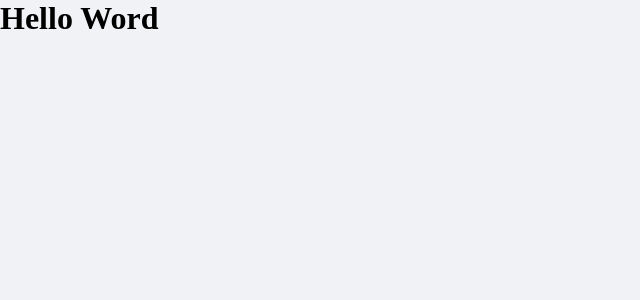
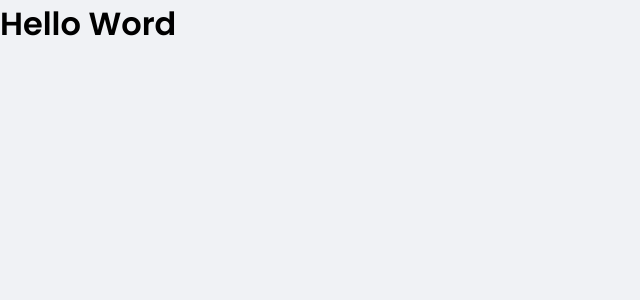
Before and after one commit to curioussdev/dt-money, a React (Create React App) app: page / in a window 1280 px wide. Shown: the top 300 px of the page, without its empty margins (0-640 px from the left). Built offline with nearby package versions, Linux system fonts and the light colour scheme.

Commit message:
importando fontes do Google Fonts

```diff
--- a/public/index.html
+++ b/public/index.html
@@ -1,6 +1,9 @@
 <!DOCTYPE html>
 <html lang="en">
   <head>
+    <link rel="preconnect" href="https://fonts.googleapis.com">
+    <link rel="preconnect" href="https://fonts.gstatic.com" crossorigin>
+
     <meta charset="utf-8" />
     <meta name="viewport" content="width=device-width, initial-scale=1" />
 
@@ -8,7 +11,11 @@
     <link rel="shortcut icon" href="favicon.png" type="image/png">
 
     <title>Billadas Money</title>
-  </head>
+
+
+  <link href="https://fonts.googleapis.com/css2?family=Poppins:wght@400;600&display=swap" rel="stylesheet">
+
+</head>
   <body>
     <noscript>You need to enable JavaScript to run this app.</noscript>
     <div id="root"></div>
--- a/src/styles/global.ts
+++ b/src/styles/global.ts
@@ -40,6 +40,15 @@
         -webkit-font-smoothing: antialiased; // hack para melhor leitura de fontes nos browsers
     }
 
+    body, input, textarea, button { // por padrão o input, textarea, button não importam a fonte definida no body
+        font-family: 'Poppins', sans-serif;
+        font-weight: 400;
+    }
+
+    h1, h2, h3, h4, h5, h6, strong {
+        font-weight: 600;
+    }
+
     button{
         cursor: pointer;
     }
```
